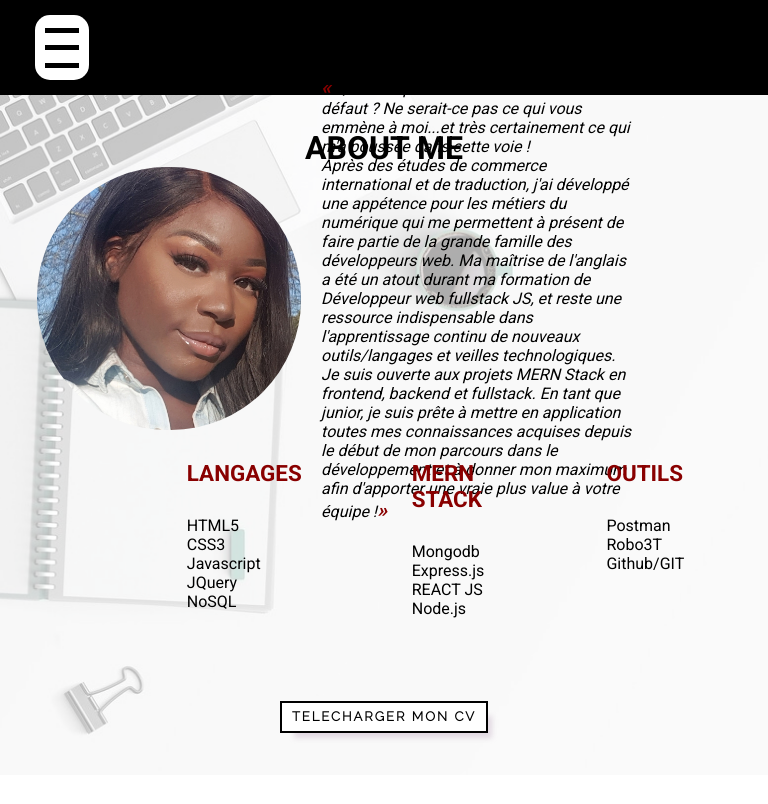
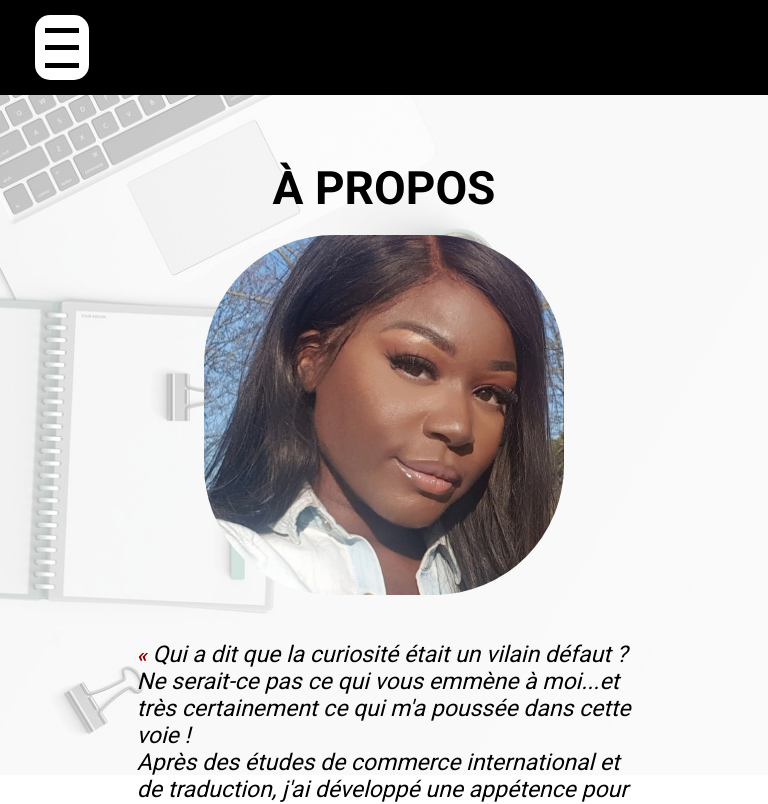
Before and after one commit to dkm94/Portfolio, a React (Create React App) app: page /AboutMe in a window 768 px wide. Shown: the top 804 px of the page. Built offline with nearby package versions, Linux system fonts and the light colour scheme; a web font is replaced by a local one.

Commit message:
responsive 1024px - 768px ok

```diff
--- a/src/App.css
+++ b/src/App.css
@@ -4,13 +4,12 @@ html, body {
     font-family: 'Roboto', sans-serif;
 }
 
-.header {
-    background-image: url("../src/img/startup-593327_1920.jpg");
+h3 {
+    height: 20%;
     width: 100%;
-    height: 100%;
-    background-size: cover ;
-    display: flex;
-    align-items: flex-end;
+    font-size: 2em;
+    margin: 0;
+    text-transform: uppercase;
 }
 
 .barMenu {
@@ -147,5 +146,27 @@ ul.liens-navigation-burger li {
 ul.liens-navigation-burger li a {
     color: #FFF;
     text-decoration: none;
+}
+
+.submit-btn {
+    font-size: 20px;
+}
+
+/* TITRES */
+h3 {
+    margin: 46px;
+    margin: 46px 0px 0px 0px;
+}
   }
+
+  @media screen and (max-width: 768px) and (min-width: 414px) {
+
+.nom h1 {
+    text-align: center;
+}
+
+.header {
+    font-size: 0.7em;
+}
+
   }
--- a/src/Components/About_me.js
+++ b/src/Components/About_me.js
@@ -13,8 +13,8 @@ class AboutMe extends Component {
             <section className="aboutme">
                 <div className="ab-me">
                     <div className="cadre-ab-me">
-                        <div className="titre-ab-me">
-                            <h3>About me</h3>
+                        <div className="titre-section">
+                            <h3>À PROPOS</h3>
                         </div>
                         <div className="presentation">
                             <div className="photo-id">
--- a/src/Components/Accueil.js
+++ b/src/Components/Accueil.js
@@ -14,7 +14,7 @@ class Accueil extends Component {
                     <h1>Diane Mpacko</h1>
                 </div>
                 <div className="titre-pro">
-                    <h2>Frontend <br/> developer</h2>
+                    <h2>Fullstack Developer <br/>Junior</h2>
                 </div>
                 <div className="bouton-about-me">
 
--- a/src/Components/Articles.js
+++ b/src/Components/Articles.js
@@ -15,7 +15,7 @@ class Articles extends Component {
                 </div>
                 <div className="article-legende">
                     <h3>{articleTitre}</h3>
-                    <div className="description projet">
+                    <div className="description-projet">
                         <p>{articleLegende}</p>
                     </div>
                     <div className="legende-techno">
--- a/src/Components/Navbar.js
+++ b/src/Components/Navbar.js
@@ -26,8 +26,8 @@ toggleMenu = () => {
                     <ul className="liens-navigation">
                         <li><Link to="/">Accueil</Link></li>
                         <li><a href="http://github.com/dkm94">Github</a></li>
-                        <li><Link to="/AboutMe">About me</Link></li>
-                        <li><Link to="/Projets">Projets</Link></li>
+                        <li><Link to="/AboutMe">À propos de moi</Link></li>
+                        <li><Link to="/Projets">Mes projets</Link></li>
                         <li><Link to="/Contact">Contact</Link></li>
                     </ul>
 
@@ -40,8 +40,8 @@ toggleMenu = () => {
                     <ul className="liens-navigation-burger" style={{display: this.state.visible ? "flex" : "none"}}>
                         <li onClick={this.toggleMenu}><Link to="/">Accueil</Link></li>
                         <li onClick={this.toggleMenu}><a href="http://github.com/dkm94">Github</a></li>
-                        <li onClick={this.toggleMenu}><Link to="/AboutMe">About me</Link></li>
-                        <li onClick={this.toggleMenu}><Link to="/Projets">Projets</Link></li>
+                        <li onClick={this.toggleMenu}><Link to="/AboutMe">À propos de moi</Link></li>
+                        <li onClick={this.toggleMenu}><Link to="/Projets">Mes projets</Link></li>
                         <li onClick={this.toggleMenu}><Link to="/Contact">Contact</Link></li>
                     </ul>
                 </nav>
--- a/src/Components/Projets.js
+++ b/src/Components/Projets.js
@@ -25,6 +25,8 @@ class Projets extends Component {
         return(
             <section className="projets">
                 <div className="articles">
+                    <div className="titre-section"><h3>MES PROJETS</h3></div>
+
                     {
                         this.state.articlesProjets
 
--- a/src/aboutMe.css
+++ b/src/aboutMe.css
@@ -57,17 +57,8 @@
     width: 70%;
 }
 
-.titre-ab-me {
+.titre-section {
     text-align: center;
-}
-
-.titre-ab-me h3 {
-    height: 20%;
-    width: 100%;
-    font-size: 2em;
-    margin: 0;
-
-    text-transform: uppercase;
 }
 
 blockquote {
@@ -137,3 +128,42 @@ blockquote p::after {
     -moz-box-shadow: 10px 10px 5px -4px rgba(201,195,201,1);
     box-shadow: 10px 10px 5px -4px rgba(201,195,201,1);
 }
+
+@media screen and (max-width: 1024px) and (min-width: 768px) {
+
+.ab-me {
+    height: fit-content;
+    font-size: 23px;
+}
+
+.cadre-ab-me {
+    height: fit-content;
+}
+
+.presentation {
+    height: fit-content;
+    flex-direction: column;
+    align-items: center;
+}
+
+.photo-id {
+    height: 360px;
+    width: 360px;
+}
+
+.photo-id img {
+    margin: 20px;
+}
+
+.titre-presentation {
+    width: 100%;
+}
+
+.skills {
+    height: fit-content;
+}
+
+.skills-col {
+    margin-left: 0;
+}
+}
--- a/src/accueil.css
+++ b/src/accueil.css
@@ -1,11 +1,27 @@
 .intro {
+    background-image: url("../src/img/startup-593327_1920.jpg");
+    background-size: cover ;
     height: 85vh;
+    display: flex;
+    align-items: center;
+    justify-content: center;
+}
+
+.header {
+    height: 500px;
+    display: flex;
+    align-items: center;
+    justify-content: center;
+    flex-direction: column;
+    width: fit-content;
+    position: absolute;
+    font-size: 1.6em;
 }
 
 .nom {
-    position: absolute;
+    /* position: absolute;
     top: 38%;
-    left: 52%;
+    left: 52%; */
     font-family: 'Josefin Sans', sans-serif;
     color: #FFFFFF;
     z-index: 1;
@@ -19,13 +35,13 @@
 }
 
 .titre-pro {
-    position: absolute;
+    /* position: absolute;
     top: 48%;
-    left: 76%;
+    left: 76%; */
     font-family: 'Josefin Sans', sans-serif, light;
     color: #FFFFFF;
     z-index: 1;
-    text-align: end;
+    text-align: center;
 }
 
 .titre-pro h2 {
@@ -34,3 +50,7 @@
     font-size: 2em;
     text-transform: uppercase;
 }
+
+@media screen and (max-width: 1024px) and (min-width: 768px) {
+
+}
--- a/src/contact.css
+++ b/src/contact.css
@@ -137,3 +137,22 @@ body {
 .note .link:hover {
   text-decoration: underline;
 }
+
+@media screen and (max-width: 1024px) and (min-width: 768px) {
+
+.contact {
+  margin: 0;
+  height: 93vh;
+  flex-direction: column;
+}
+
+.contact-img {
+  width: 100%;
+  height: 30%;
+  background-image: url("../src/img/computer-768696_1280.jpg");
+}
+
+.contact-formulaire {
+  width: 100%;
+}
+}
--- a/src/projets.css
+++ b/src/projets.css
@@ -1,14 +1,48 @@
 .projets {
+    background-image: url(../src/img/desktop-background.png);
+    background-size: cover;
     overflow: auto;
+    height: 85vh;
+    width: 100%;
 }
 
 .articles {
     width: 100%;
     height: 85vh;
     /* background-color: palegoldenrod; */
+    /* padding: 20px; */
     display: flex;
     flex-direction: column;
     justify-content: space-around;
-    background-image: url(../src/img/desktop-background.png);
-    background-size: cover;
 }
+
+@media screen and (max-width: 1024px) and (min-width: 768px) {
+
+.projets {
+    font-size: 23px;
+    height: fit-content;
+}
+
+.articles article {
+    flex-direction: column;
+    height: fit-content;
+}
+
+.articles {
+    height: fit-content;
+}
+
+.article-img {
+    width: 100%;
+    height: auto;
+}
+
+.article-legende {
+    width: 100%;
+    height: fit-content;
+}
+
+.description-projet {
+    height: fit-content;
+}
+}
```
Also changed, not shown: src/img/computer-768696_1280.jpg (added).
